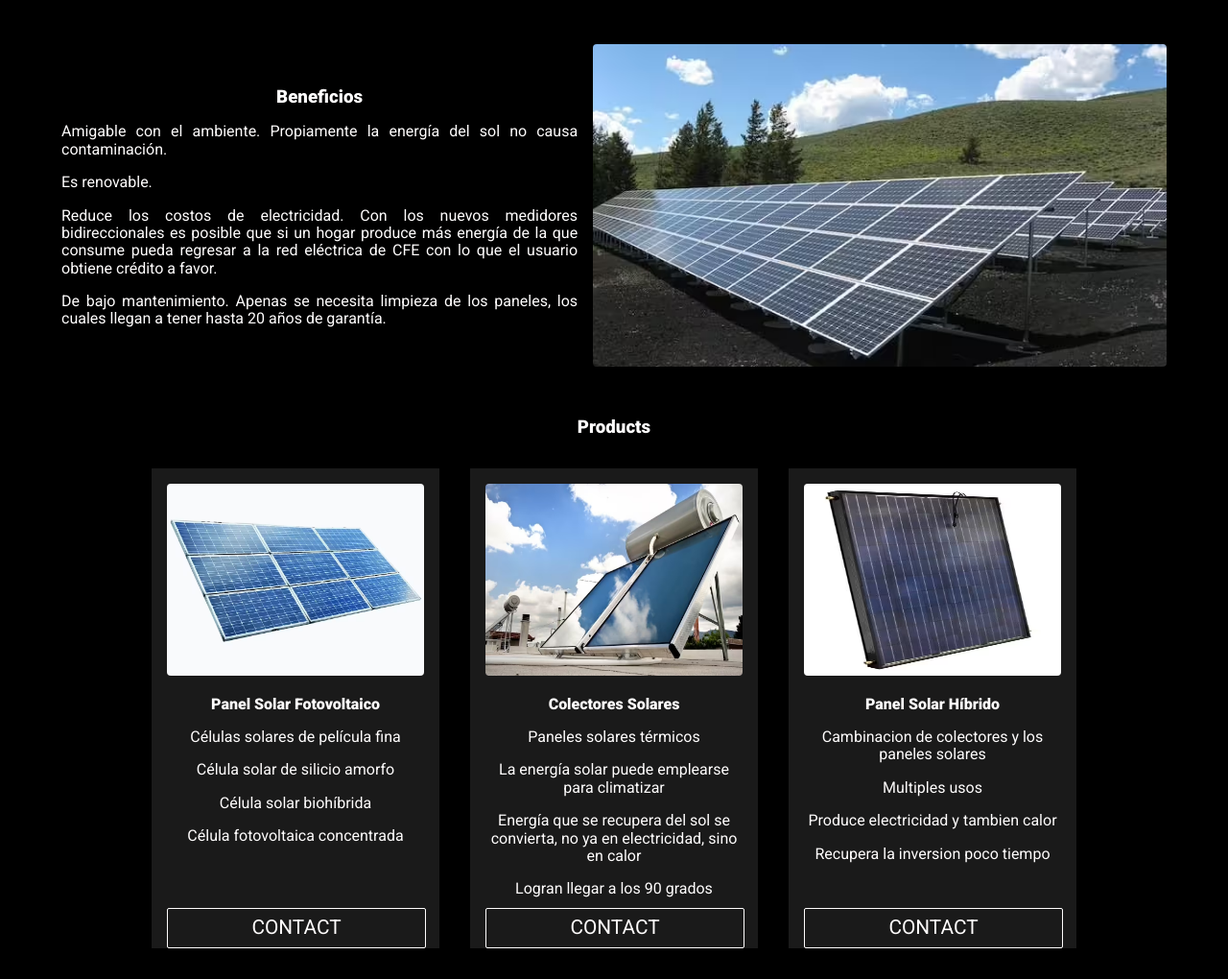
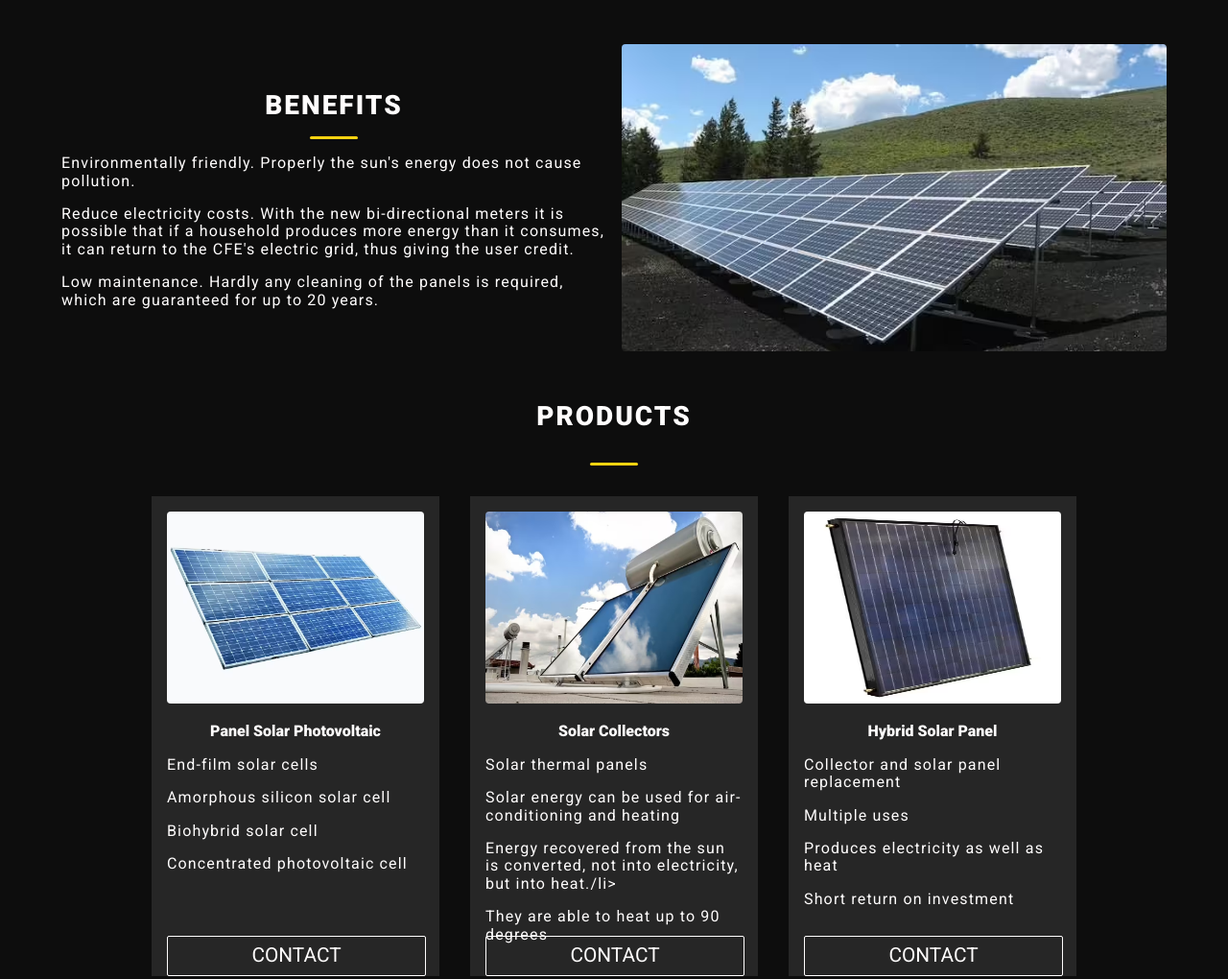
Before and after one commit to fernandopanduro/Felamedia, a website: page Index.html in a window 1280 px wide. Shown: the part 802-1822 px from the top of the page at 96% size. Drawn offline with Linux system fonts and the light colour scheme.

Commit message:
Traducido contenido

```diff
--- a/Index.html
+++ b/Index.html
@@ -57,9 +57,9 @@
 
         <div>
             <ul class="list-social">
-                <li><a title="Instagram de Energy" href="http://instagram.com" target="_blank" rel="noopener noreferrer"><svg xmlns="http://www.w3.org/2000/svg" width="30" height="30" viewBox="0 0 24 24"><path fill="black" d="M7.8 2h8.4C19.4 2 22 4.6 22 7.8v8.4a5.8 5.8 0 0 1-5.8 5.8H7.8C4.6 22 2 19.4 2 16.2V7.8A5.8 5.8 0 0 1 7.8 2m-.2 2A3.6 3.6 0 0 0 4 7.6v8.8C4 18.39 5.61 20 7.6 20h8.8a3.6 3.6 0 0 0 3.6-3.6V7.6C20 5.61 18.39 4 16.4 4H7.6m9.65 1.5a1.25 1.25 0 0 1 1.25 1.25A1.25 1.25 0 0 1 17.25 8A1.25 1.25 0 0 1 16 6.75a1.25 1.25 0 0 1 1.25-1.25M12 7a5 5 0 0 1 5 5a5 5 0 0 1-5 5a5 5 0 0 1-5-5a5 5 0 0 1 5-5m0 2a3 3 0 0 0-3 3a3 3 0 0 0 3 3a3 3 0 0 0 3-3a3 3 0 0 0-3-3Z"/></svg></a></li>
-                <li><a title="Tiktok de Energy" href="http://tiktok.com" target="_blank" rel="noopener noreferrer"><svg xmlns="http://www.w3.org/2000/svg" width="30" height="30" viewBox="0 0 24 24"><path fill="black" d="M16.6 5.82s.51.5 0 0A4.278 4.278 0 0 1 15.54 3h-3.09v12.4a2.592 2.592 0 0 1-2.59 2.5c-1.42 0-2.6-1.16-2.6-2.6c0-1.72 1.66-3.01 3.37-2.48V9.66c-3.45-.46-6.47 2.22-6.47 5.64c0 3.33 2.76 5.7 5.69 5.7c3.14 0 5.69-2.55 5.69-5.7V9.01a7.35 7.35 0 0 0 4.3 1.38V7.3s-1.88.09-3.24-1.48z"/></svg></a></li>
-                <li><a title="Facebook de Energy" href="http://facebook.com" target="_blank" rel="noopener noreferrer"><svg xmlns="http://www.w3.org/2000/svg" width="30" height="30" viewBox="0 0 24 24"><path fill="black" d="M22 12c0-5.52-4.48-10-10-10S2 6.48 2 12c0 4.84 3.44 8.87 8 9.8V15H8v-3h2V9.5C10 7.57 11.57 6 13.5 6H16v3h-2c-.55 0-1 .45-1 1v2h3v3h-3v6.95c5.05-.5 9-4.76 9-9.95z"/></svg>
+                <li><a title="Instagram of Energy" href="http://instagram.com" target="_blank" rel="noopener noreferrer"><svg xmlns="http://www.w3.org/2000/svg" width="30" height="30" viewBox="0 0 24 24"><path fill="black" d="M7.8 2h8.4C19.4 2 22 4.6 22 7.8v8.4a5.8 5.8 0 0 1-5.8 5.8H7.8C4.6 22 2 19.4 2 16.2V7.8A5.8 5.8 0 0 1 7.8 2m-.2 2A3.6 3.6 0 0 0 4 7.6v8.8C4 18.39 5.61 20 7.6 20h8.8a3.6 3.6 0 0 0 3.6-3.6V7.6C20 5.61 18.39 4 16.4 4H7.6m9.65 1.5a1.25 1.25 0 0 1 1.25 1.25A1.25 1.25 0 0 1 17.25 8A1.25 1.25 0 0 1 16 6.75a1.25 1.25 0 0 1 1.25-1.25M12 7a5 5 0 0 1 5 5a5 5 0 0 1-5 5a5 5 0 0 1-5-5a5 5 0 0 1 5-5m0 2a3 3 0 0 0-3 3a3 3 0 0 0 3 3a3 3 0 0 0 3-3a3 3 0 0 0-3-3Z"/></svg></a></li>
+                <li><a title="Tiktok of Energy" href="http://tiktok.com" target="_blank" rel="noopener noreferrer"><svg xmlns="http://www.w3.org/2000/svg" width="30" height="30" viewBox="0 0 24 24"><path fill="black" d="M16.6 5.82s.51.5 0 0A4.278 4.278 0 0 1 15.54 3h-3.09v12.4a2.592 2.592 0 0 1-2.59 2.5c-1.42 0-2.6-1.16-2.6-2.6c0-1.72 1.66-3.01 3.37-2.48V9.66c-3.45-.46-6.47 2.22-6.47 5.64c0 3.33 2.76 5.7 5.69 5.7c3.14 0 5.69-2.55 5.69-5.7V9.01a7.35 7.35 0 0 0 4.3 1.38V7.3s-1.88.09-3.24-1.48z"/></svg></a></li>
+                <li><a title="Facebook of Energy" href="http://facebook.com" target="_blank" rel="noopener noreferrer"><svg xmlns="http://www.w3.org/2000/svg" width="30" height="30" viewBox="0 0 24 24"><path fill="black" d="M22 12c0-5.52-4.48-10-10-10S2 6.48 2 12c0 4.84 3.44 8.87 8 9.8V15H8v-3h2V9.5C10 7.57 11.57 6 13.5 6H16v3h-2c-.55 0-1 .45-1 1v2h3v3h-3v6.95c5.05-.5 9-4.76 9-9.95z"/></svg>
                 </a></li>
             </ul>
         </div>
@@ -67,7 +67,7 @@
     </div>
 
     <section id="home" class="home">
-        <h2 class="home__title">Paneles Solares</h2>
+        <h2 class="home__title">Solar Panels</h2>
 
         <div class="cover">
             <picture class="cover__picture">
@@ -88,12 +88,12 @@
 
         <section id="beneficios" class="container beneficios">
             <div class="beneficios__description">
-                <h3 class="subtitle">Beneficios</h3>
+                <h3 class="subtitle">Benefits</h3>
+                <div class="bar"></div>
                 <ul class="list">
-                    <li class="list__item">Amigable con el ambiente. Propiamente la energía del sol no causa contaminación.</li>
-                    <li class="list__item">Es renovable.</li>
-                    <li class="list__item">Reduce los costos de electricidad. Con los nuevos medidores bidireccionales es posible que si un hogar produce más energía de la que consume pueda regresar a la red eléctrica de CFE con lo que el usuario obtiene crédito a favor.</li>
-                    <li class="list__item">De bajo mantenimiento. Apenas se necesita limpieza de los paneles, los cuales llegan a tener hasta 20 años de garantía.</li>
+                    <li class="list__item">Environmentally friendly. Properly the sun's energy does not cause pollution.</li>
+                    <li class="list__item">Reduce electricity costs. With the new bi-directional meters it is possible that if a household produces more energy than it consumes, it can return to the CFE's electric grid, thus giving the user credit.</li>
+                    <li class="list__item">Low maintenance. Hardly any cleaning of the panels is required, which are guaranteed for up to 20 years.</li>
                 </ul>
             </div>
             <picture class='picture'>
@@ -104,7 +104,8 @@
         </section>
 
         <section id="products" class="products container">
-            <h3>Products</h3>
+            <h3 class="subtitle">Products</h3>
+            <div class="bar"></div>
 
             <div class="cards">
                 <div class="card">
@@ -113,12 +114,12 @@
                         <source srcset='./Assets/Img/panel-solar-fotovoltaico.webp' type='image/webp'/>
                         <img class='img card__img' loading='lazy' width='200' height='300' src='./Assets/Img/panel-solar-fotovoltaico.jpg' alt='Panel Solar Fotovoltaico' />
                     </picture>
-                    <h4>Panel Solar Fotovoltaico</h4>
+                    <h4>Panel Solar Photovoltaic</h4>
                     <ul class="list">
-                        <li class="list__item">Células solares de película fina</li>
-                        <li class="list__item">Célula solar de silicio amorfo</li>
-                        <li class="list__item">Célula solar biohíbrida</li>
-                        <li class="list__item">Célula fotovoltaica concentrada</li>
+                        <li class="list__item">End-film solar cells</li>
+                        <li class="list__item">Amorphous silicon solar cell</li>
+                        <li class="list__item">Biohybrid solar cell</li>
+                        <li class="list__item">Concentrated photovoltaic cell</li>
                     </ul>
                     <a href="#contact" title="Contact" class="btnContact">Contact</a>
                 </div>
@@ -128,12 +129,12 @@
                         <source srcset='./Assets/Img/colector-solar.webp' type='image/webp'/>
                         <img class='img card__img' loading='lazy' width='200' height='300' src='./Assets/Img/colector-solar.jpg' alt='Colectores solares' />
                     </picture>
-                    <h4>Colectores Solares</h4>
+                    <h4>Solar Collectors</h4>
                     <ul class="list">
-                        <li class="list__item">Paneles solares térmicos</li>
-                        <li class="list__item">La energía solar puede emplearse para climatizar</li>
-                        <li class="list__item">Energía que se recupera del sol se convierta, no ya en electricidad, sino en calor</li>
-                        <li class="list__item">Logran llegar a los 90 grados</li>
+                        <li class="list__item">Solar thermal panels</li>
+                        <li class="list__item">Solar energy can be used for air-conditioning and heating</li>
+                        <li class="list__item">Energy recovered from the sun is converted, not into electricity, but into heat./li>
+                        <li class="list__item">They are able to heat up to 90 degrees</li>
                     </ul>
                     <a href="#contact" title="Contact" class="btnContact">Contact</a>
                 </div>
@@ -143,12 +144,12 @@
                         <source srcset='./Assets/Img/panel-solar-híbrido.webp' type='image/webp'/>
                         <img class='img card__img' loading='lazy' width='200' height='300' src='./Assets/Img/panel-solar-híbrido.jpg' alt='Panel Solar Híbrido' />
                     </picture>
-                    <h4>Panel Solar Híbrido</h4>
+                    <h4>Hybrid Solar Panel</h4>
                     <ul class="list">
-                        <li class="list__item">Cambinacion de colectores y los paneles solares</li>
-                        <li class="list__item">Multiples usos</li>
-                        <li class="list__item">Produce electricidad y tambien calor</li>
-                        <li class="list__item">Recupera la inversion poco tiempo</li>
+                        <li class="list__item">Collector and solar panel replacement</li>
+                        <li class="list__item">Multiple uses</li>
+                        <li class="list__item">Produces electricity as well as heat</li>
+                        <li class="list__item">Short return on investment</li>
                     </ul>
                     <a href="#contact" title="Contact" class="btnContact">Contact</a>
                 </div>
@@ -160,22 +161,22 @@
             <div class="about__description">
                 <div>
                     <span class="description__number">+200,000</span>
-                    <h4 class="description__subtitle">KM Generados</h4>
+                    <h4 class="description__subtitle">KW Generated</h4>
                 </div>
                 <div>
                     <span class="description__number">+437</span>
-                    <h4 class="description__subtitle">Instalaciones</h4>
+                    <h4 class="description__subtitle">Installations</h4>
                 </div>
                 <div>
                     <span class="description__number">+250</span>
-                    <h4 class="description__subtitle">Clientes</h4>
+                    <h4 class="description__subtitle">Customers</h4>
                 </div>
             </div>
         </section>
 
         <section id="contact" class="contact">
             <h3 class="subtitle">Contact</h3>
-            <p class="container contact__paragrath">Estas interesado en adquirir nuestros productos solares? Envianos tu informacion através del formulario de contacto para hacerte llegar una cotizacion</p>
+            <p class="container contact__paragrath">Are you interested in purchasing our solar products? Send us your information through the contact form and we will send you a quotation.</p>
 
             <div class="contact-container container">
                 <picture class='contact__picture'>
@@ -184,7 +185,7 @@
                     <img class='contact__img' loading='lazy' width='200' height='300' src='./Assets/Img/mail-dynamic-clay.png' alt='Mail' />
                 </picture>
 
-                <form class="form" action=/" method="post">
+                <form class="form" action="https://formsubmit.co/fernandogp2003pro@gmail.com" method="post">
                     <div class="fields">
                         <div class="input-field">
                             <label class="label" for="full-name">Full Name:</label>
@@ -215,15 +216,17 @@
         </section>
     </main>
 
+    <!-- Footer -->
+
     <footer class="footer">
         <section class="container footerContainer">
 
             <div class="footer__menu">
                 <span class="menu__title">Contact</span>
                 <ul class="list-social">
-                    <li><a title="Instagram de Energy" href="http://instagram.com" target="_blank" rel="noopener noreferrer"><svg xmlns="http://www.w3.org/2000/svg" width="30" height="30" viewBox="0 0 24 24"><path fill="currentColor" d="M7.8 2h8.4C19.4 2 22 4.6 22 7.8v8.4a5.8 5.8 0 0 1-5.8 5.8H7.8C4.6 22 2 19.4 2 16.2V7.8A5.8 5.8 0 0 1 7.8 2m-.2 2A3.6 3.6 0 0 0 4 7.6v8.8C4 18.39 5.61 20 7.6 20h8.8a3.6 3.6 0 0 0 3.6-3.6V7.6C20 5.61 18.39 4 16.4 4H7.6m9.65 1.5a1.25 1.25 0 0 1 1.25 1.25A1.25 1.25 0 0 1 17.25 8A1.25 1.25 0 0 1 16 6.75a1.25 1.25 0 0 1 1.25-1.25M12 7a5 5 0 0 1 5 5a5 5 0 0 1-5 5a5 5 0 0 1-5-5a5 5 0 0 1 5-5m0 2a3 3 0 0 0-3 3a3 3 0 0 0 3 3a3 3 0 0 0 3-3a3 3 0 0 0-3-3Z"/></svg></a></li>
-                    <li><a title="Tiktok de Energy" href="http://tiktok.com" target="_blank" rel="noopener noreferrer"><svg xmlns="http://www.w3.org/2000/svg" width="30" height="30" viewBox="0 0 24 24"><path fill="currentColor" d="M16.6 5.82s.51.5 0 0A4.278 4.278 0 0 1 15.54 3h-3.09v12.4a2.592 2.592 0 0 1-2.59 2.5c-1.42 0-2.6-1.16-2.6-2.6c0-1.72 1.66-3.01 3.37-2.48V9.66c-3.45-.46-6.47 2.22-6.47 5.64c0 3.33 2.76 5.7 5.69 5.7c3.14 0 5.69-2.55 5.69-5.7V9.01a7.35 7.35 0 0 0 4.3 1.38V7.3s-1.88.09-3.24-1.48z"/></svg></a></li>
-                    <li><a title="Facebook de Energy" href="http://facebook.com" target="_blank" rel="noopener noreferrer"><svg xmlns="http://www.w3.org/2000/svg" width="30" height="30" viewBox="0 0 24 24"><path fill="currentColor" d="M22 12c0-5.52-4.48-10-10-10S2 6.48 2 12c0 4.84 3.44 8.87 8 9.8V15H8v-3h2V9.5C10 7.57 11.57 6 13.5 6H16v3h-2c-.55 0-1 .45-1 1v2h3v3h-3v6.95c5.05-.5 9-4.76 9-9.95z"/></svg>
+                    <li><a title="Instagram of Energy" href="http://instagram.com" target="_blank" rel="noopener noreferrer"><svg xmlns="http://www.w3.org/2000/svg" width="30" height="30" viewBox="0 0 24 24"><path fill="currentColor" d="M7.8 2h8.4C19.4 2 22 4.6 22 7.8v8.4a5.8 5.8 0 0 1-5.8 5.8H7.8C4.6 22 2 19.4 2 16.2V7.8A5.8 5.8 0 0 1 7.8 2m-.2 2A3.6 3.6 0 0 0 4 7.6v8.8C4 18.39 5.61 20 7.6 20h8.8a3.6 3.6 0 0 0 3.6-3.6V7.6C20 5.61 18.39 4 16.4 4H7.6m9.65 1.5a1.25 1.25 0 0 1 1.25 1.25A1.25 1.25 0 0 1 17.25 8A1.25 1.25 0 0 1 16 6.75a1.25 1.25 0 0 1 1.25-1.25M12 7a5 5 0 0 1 5 5a5 5 0 0 1-5 5a5 5 0 0 1-5-5a5 5 0 0 1 5-5m0 2a3 3 0 0 0-3 3a3 3 0 0 0 3 3a3 3 0 0 0 3-3a3 3 0 0 0-3-3Z"/></svg></a></li>
+                    <li><a title="Tiktok of Energy" href="http://tiktok.com" target="_blank" rel="noopener noreferrer"><svg xmlns="http://www.w3.org/2000/svg" width="30" height="30" viewBox="0 0 24 24"><path fill="currentColor" d="M16.6 5.82s.51.5 0 0A4.278 4.278 0 0 1 15.54 3h-3.09v12.4a2.592 2.592 0 0 1-2.59 2.5c-1.42 0-2.6-1.16-2.6-2.6c0-1.72 1.66-3.01 3.37-2.48V9.66c-3.45-.46-6.47 2.22-6.47 5.64c0 3.33 2.76 5.7 5.69 5.7c3.14 0 5.69-2.55 5.69-5.7V9.01a7.35 7.35 0 0 0 4.3 1.38V7.3s-1.88.09-3.24-1.48z"/></svg></a></li>
+                    <li><a title="Facebook of Energy" href="http://facebook.com" target="_blank" rel="noopener noreferrer"><svg xmlns="http://www.w3.org/2000/svg" width="30" height="30" viewBox="0 0 24 24"><path fill="currentColor" d="M22 12c0-5.52-4.48-10-10-10S2 6.48 2 12c0 4.84 3.44 8.87 8 9.8V15H8v-3h2V9.5C10 7.57 11.57 6 13.5 6H16v3h-2c-.55 0-1 .45-1 1v2h3v3h-3v6.95c5.05-.5 9-4.76 9-9.95z"/></svg>
                     </a></li>
                 </ul>
                 <div class="bar"></div>
--- a/Styles/Styles.css
+++ b/Styles/Styles.css
@@ -25,7 +25,7 @@ body {
     display: flex;
     flex-direction: column;
     align-items: center;
-    background-color: black;
+    background-color:rgb(13, 13, 13);
 }
 
 h1,
@@ -73,6 +73,13 @@ li {
     font-weight: 800;
     text-transform: uppercase;
     letter-spacing: 0;
+}
+
+.subtitle {
+    font-size: 1.75rem;
+    font-weight: 800;
+    letter-spacing: 2px;
+    text-transform: uppercase;
 }
 
 /* Menu Hamburguesa */
@@ -192,7 +199,9 @@ li {
     top: 15%;
     letter-spacing: 5px;
     font-size: 3.5rem;
+    font-weight: 900;
     z-index: 5;
+    text-transform: uppercase;
 }
 
 .cover {
@@ -252,17 +261,21 @@ li {
     flex-direction: column;
     gap: var(--MargenS);
     text-align: center;
+    align-items: center;
 }
 
 @media (min-width: 720px) {
     .beneficios {
         flex-direction: row;
-        align-items: center;
     }
 
     .beneficios__description {
         width: 50%;
         text-align: justify;
+    }
+
+    .beneficios .picture {
+        width: 50%;
     }
 }
 
@@ -272,11 +285,18 @@ li {
     gap: var(--MargenS);
 }
 
+.list__item {
+    text-align: left;
+    letter-spacing: .0719rem;
+}
+
 /* Products */
 
 .products {
     display: flex;
     flex-direction: column;
+    justify-content: center;
+    align-items: center;
     gap: var(--MargenM);
 }
 
```
